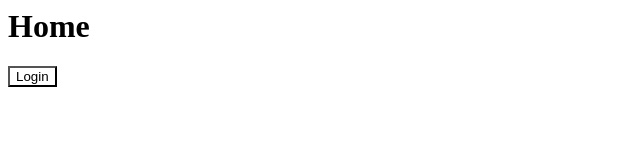
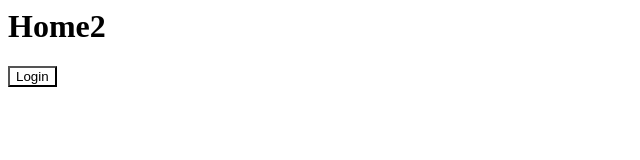
Before and after one commit to Anboias/figmatokenspublic, a website: page index.html in a window 1280 px wide. Shown: the full height of the page, 0-640 px from the left. Drawn offline with Linux system fonts and the light colour scheme.

Commit message:
New commit test

```diff
--- a/index.html
+++ b/index.html
@@ -10,7 +10,7 @@
         color: var(--sd-core-colors-orange-400);
       }
     </style>
-    <h1>Home</h1>
+    <h1>Home2</h1>
     <button style="background-color: $color-font-base">Login</button>
   </body>
 </html>
```
